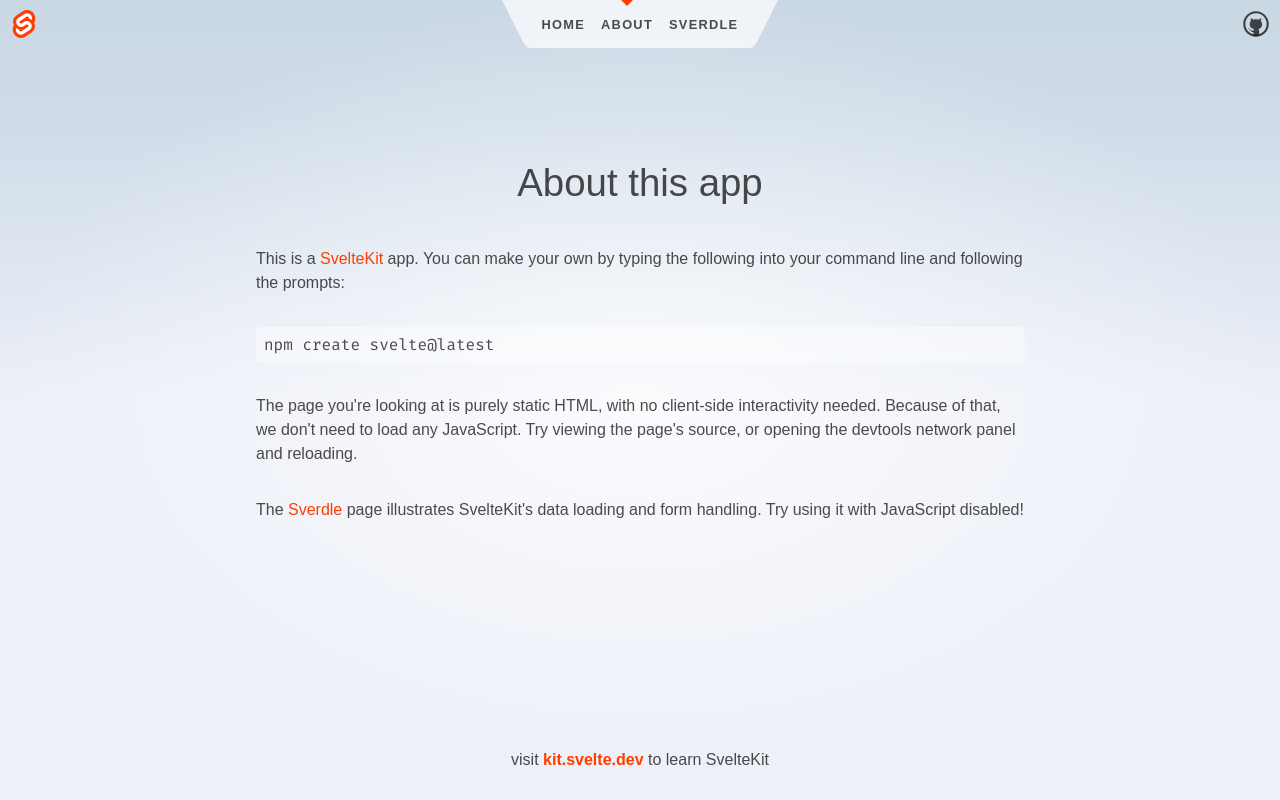
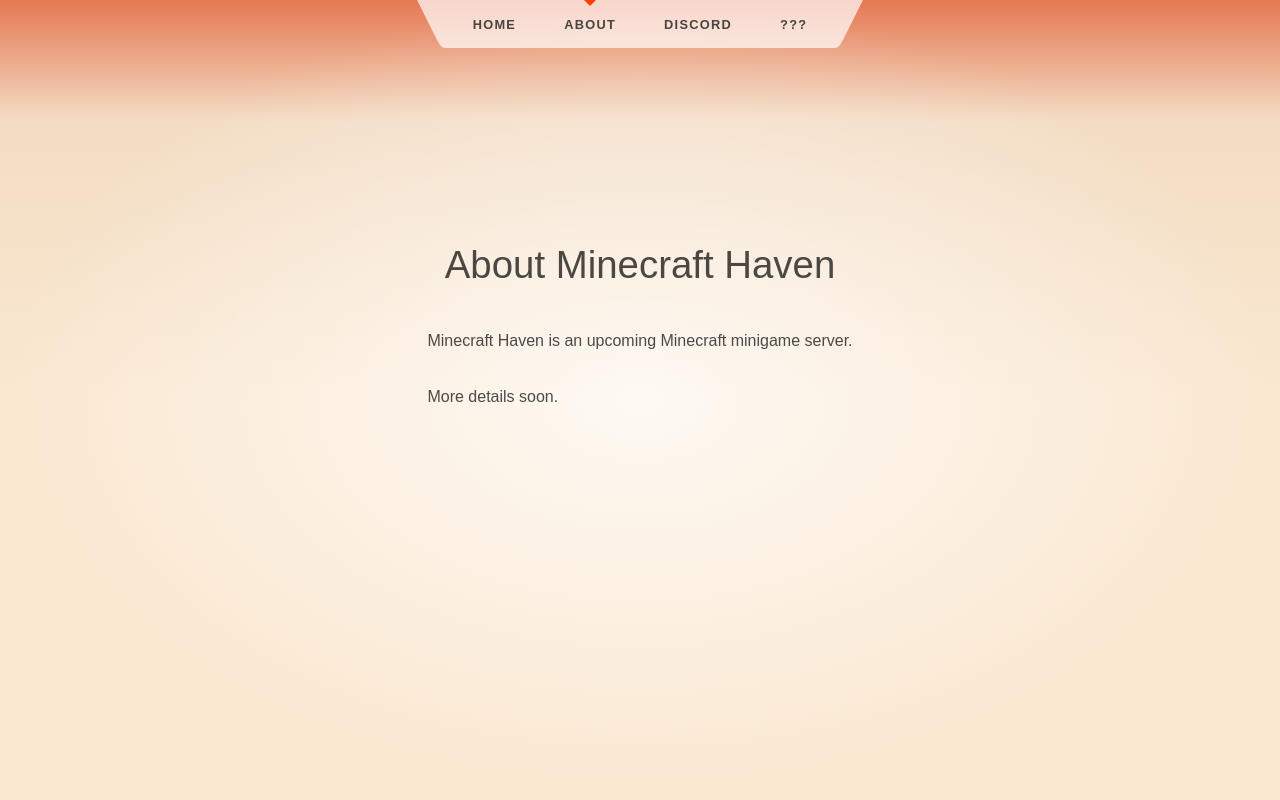
Before and after one commit to Minecraft-Haven/minecraft-haven-net, a SvelteKit app: page /about in a window 1280 px wide. Built offline with nearby package versions, Linux system fonts and the light colour scheme.

Commit message:
get create boy

```diff
--- a/src/routes/+layout.svelte
+++ b/src/routes/+layout.svelte
@@ -23,10 +23,6 @@
 	<main>
 		<slot />
 	</main>
-
-	<footer>
-		<p>visit <a href="https://kit.svelte.dev">kit.svelte.dev</a> to learn SvelteKit</p>
-	</footer>
 </div>
 
 <style>
@@ -47,21 +43,21 @@
 		box-sizing: border-box;
 	}
 
-	footer {
-		display: flex;
-		flex-direction: column;
-		justify-content: center;
-		align-items: center;
-		padding: 12px;
-	}
+	/*footer {*/
+	/*	display: flex;*/
+	/*	flex-direction: column;*/
+	/*	justify-content: center;*/
+	/*	align-items: center;*/
+	/*	padding: 12px;*/
+	/*}*/
 
-	footer a {
-		font-weight: bold;
-	}
+	/*footer a {*/
+	/*	font-weight: bold;*/
+	/*}*/
 
-	@media (min-width: 480px) {
-		footer {
-			padding: 12px 0;
-		}
-	}
+	/*@media (min-width: 480px) {*/
+	/*	footer {*/
+	/*		padding: 12px 0;*/
+	/*	}*/
+	/*}*/
 </style>
--- a/src/routes/+page.svelte
+++ b/src/routes/+page.svelte
@@ -1,16 +1,20 @@
 <script>
-	import Counter from './Counter.svelte';
-	import welcome from '$lib/images/svelte-welcome.webp';
-	import welcome_fallback from '$lib/images/svelte-welcome.png';
+
 </script>
 
 <svelte:head>
-	<title>Home</title>
-	<meta name="description" content="Svelte demo app" />
+	<title>MCH</title>
+	<meta name="description" content="Minecraft Haven" />
 </svelte:head>
 
 <section>
 	<h1>Minecraft Haven</h1>
+	<h2>A Minecraft Minigame Server</h2>
+
+	<div>
+		Play now at
+		<pre>minecrafthaven.net</pre>
+	</div>
 </section>
 
 <style>
@@ -24,21 +28,19 @@
 
 	h1 {
 		width: 100%;
+		margin-bottom: 0;
 	}
 
-	.welcome {
-		display: block;
-		position: relative;
-		width: 100%;
-		height: 0;
-		padding: 0 0 calc(100% * 495 / 2048) 0;
+	div {
+		margin-top: 2em;
+		display: flex;
+		flex-direction: column;
+		align-items: center;
 	}
 
-	.welcome img {
-		position: absolute;
-		width: 100%;
-		height: 100%;
-		top: 0;
-		display: block;
+	pre {
+		margin-top: 0.3em;
+		background: rgba(0, 0, 0, 0.5);
+		color: white;
 	}
 </style>
--- a/src/routes/Counter.svelte
+++ /dev/null
@@ -1,106 +0,0 @@
-<script>
-	import { spring } from 'svelte/motion';
-
-	let count = 0;
-
-	const displayed_count = spring();
-	$: displayed_count.set(count);
-	$: offset = modulo($displayed_count, 1);
-
-	/**
-	 * @param {number} n
-	 * @param {number} m
-	 */
-	function modulo(n, m) {
-		// handle negative numbers
-		return ((n % m) + m) % m;
-	}
-</script>
-
-<div class="counter">
-	<button on:click={() => (count -= 1)} aria-label="Decrease the counter by one">
-		<svg aria-hidden="true" viewBox="0 0 1 1">
-			<path d="M0,0.5 L1,0.5" />
-		</svg>
-	</button>
-
-	<div class="counter-viewport">
-		<div class="counter-digits" style="transform: translate(0, {100 * offset}%)">
-			<strong class="hidden" aria-hidden="true">{Math.floor($displayed_count + 1)}</strong>
-			<strong>{Math.floor($displayed_count)}</strong>
-		</div>
-	</div>
-
-	<button on:click={() => (count += 1)} aria-label="Increase the counter by one">
-		<svg aria-hidden="true" viewBox="0 0 1 1">
-			<path d="M0,0.5 L1,0.5 M0.5,0 L0.5,1" />
-		</svg>
-	</button>
-</div>
-
-<style>
-	.counter {
-		display: flex;
-		border-top: 1px solid rgba(0, 0, 0, 0.1);
-		border-bottom: 1px solid rgba(0, 0, 0, 0.1);
-		margin: 1rem 0;
-	}
-
-	.counter button {
-		width: 2em;
-		padding: 0;
-		display: flex;
-		align-items: center;
-		justify-content: center;
-		border: 0;
-		background-color: transparent;
-		touch-action: manipulation;
-		font-size: 2rem;
-	}
-
-	.counter button:hover {
-		background-color: var(--color-bg-1);
-	}
-
-	svg {
-		width: 25%;
-		height: 25%;
-	}
-
-	path {
-		vector-effect: non-scaling-stroke;
-		stroke-width: 2px;
-		stroke: #444;
-	}
-
-	.counter-viewport {
-		width: 8em;
-		height: 4em;
-		overflow: hidden;
-		text-align: center;
-		position: relative;
-	}
-
-	.counter-viewport strong {
-		position: absolute;
-		display: flex;
-		width: 100%;
-		height: 100%;
-		font-weight: 400;
-		color: var(--color-theme-1);
-		font-size: 4rem;
-		align-items: center;
-		justify-content: center;
-	}
-
-	.counter-digits {
-		position: absolute;
-		width: 100%;
-		height: 100%;
-	}
-
-	.hidden {
-		top: -100%;
-		user-select: none;
-	}
-</style>
--- a/src/routes/Header.svelte
+++ b/src/routes/Header.svelte
@@ -1,14 +1,10 @@
 <script>
 	import { page } from '$app/stores';
-	import logo from '$lib/images/svelte-logo.svg';
-	import github from '$lib/images/github.svg';
 </script>
 
 <header>
 	<div class="corner">
-		<a href="https://kit.svelte.dev">
-			<img src={logo} alt="SvelteKit" />
-		</a>
+
 	</div>
 
 	<nav>
@@ -22,8 +18,11 @@
 			<li aria-current={$page.url.pathname === '/about' ? 'page' : undefined}>
 				<a href="/about">About</a>
 			</li>
+			<li aria-current={undefined}>
+				<a href="https://discord.gg/invite/example" target="_blank">Discord</a>
+			</li>
 			<li aria-current={$page.url.pathname.startsWith('/sverdle') ? 'page' : undefined}>
-				<a href="/sverdle">Sverdle</a>
+				<a href="/sverdle">???</a>
 			</li>
 		</ul>
 		<svg viewBox="0 0 2 3" aria-hidden="true">
@@ -32,9 +31,7 @@
 	</nav>
 
 	<div class="corner">
-		<a href="https://github.com/sveltejs/kit">
-			<img src={github} alt="GitHub" />
-		</a>
+
 	</div>
 </header>
 
@@ -95,6 +92,7 @@
 	li {
 		position: relative;
 		height: 100%;
+		padding: 0 1em;
 	}
 
 	li[aria-current='page']::before {
--- a/src/routes/about/+page.svelte
+++ b/src/routes/about/+page.svelte
@@ -1,26 +1,12 @@
 <svelte:head>
-	<title>About</title>
-	<meta name="description" content="About this app" />
+	<title>MCH: About</title>
+	<meta name="description" content="About MCH" />
 </svelte:head>
 
 <div class="text-column">
-	<h1>About this app</h1>
+	<h1>About Minecraft Haven</h1>
 
-	<p>
-		This is a <a href="https://kit.svelte.dev">SvelteKit</a> app. You can make your own by typing the
-		following into your command line and following the prompts:
-	</p>
+	<p>Minecraft Haven is an upcoming Minecraft minigame server.</p>
 
-	<pre>npm create svelte@latest</pre>
-
-	<p>
-		The page you're looking at is purely static HTML, with no client-side interactivity needed.
-		Because of that, we don't need to load any JavaScript. Try viewing the page's source, or opening
-		the devtools network panel and reloading.
-	</p>
-
-	<p>
-		The <a href="/sverdle">Sverdle</a> page illustrates SvelteKit's data loading and form handling. Try
-		using it with JavaScript disabled!
-	</p>
+	<p>More details soon.</p>
 </div>
--- a/src/routes/styles.css
+++ b/src/routes/styles.css
@@ -4,11 +4,11 @@
 	--font-body: Arial, -apple-system, BlinkMacSystemFont, 'Segoe UI', Roboto, Oxygen, Ubuntu,
 		Cantarell, 'Open Sans', 'Helvetica Neue', sans-serif;
 	--font-mono: 'Fira Mono', monospace;
-	--color-bg-0: rgb(202, 216, 228);
-	--color-bg-1: hsl(209, 36%, 86%);
-	--color-bg-2: hsl(224, 44%, 95%);
+	--color-bg-0: rgb(229, 120, 82);
+	--color-bg-1: hsl(31, 67%, 86%);
+	--color-bg-2: hsl(34, 81%, 90%);
 	--color-theme-1: #ff3e00;
-	--color-theme-2: #4075a6;
+	--color-theme-2: #d24343;
 	--color-text: rgba(0, 0, 0, 0.7);
 	--column-width: 42rem;
 	--column-margin-top: 4rem;
```
